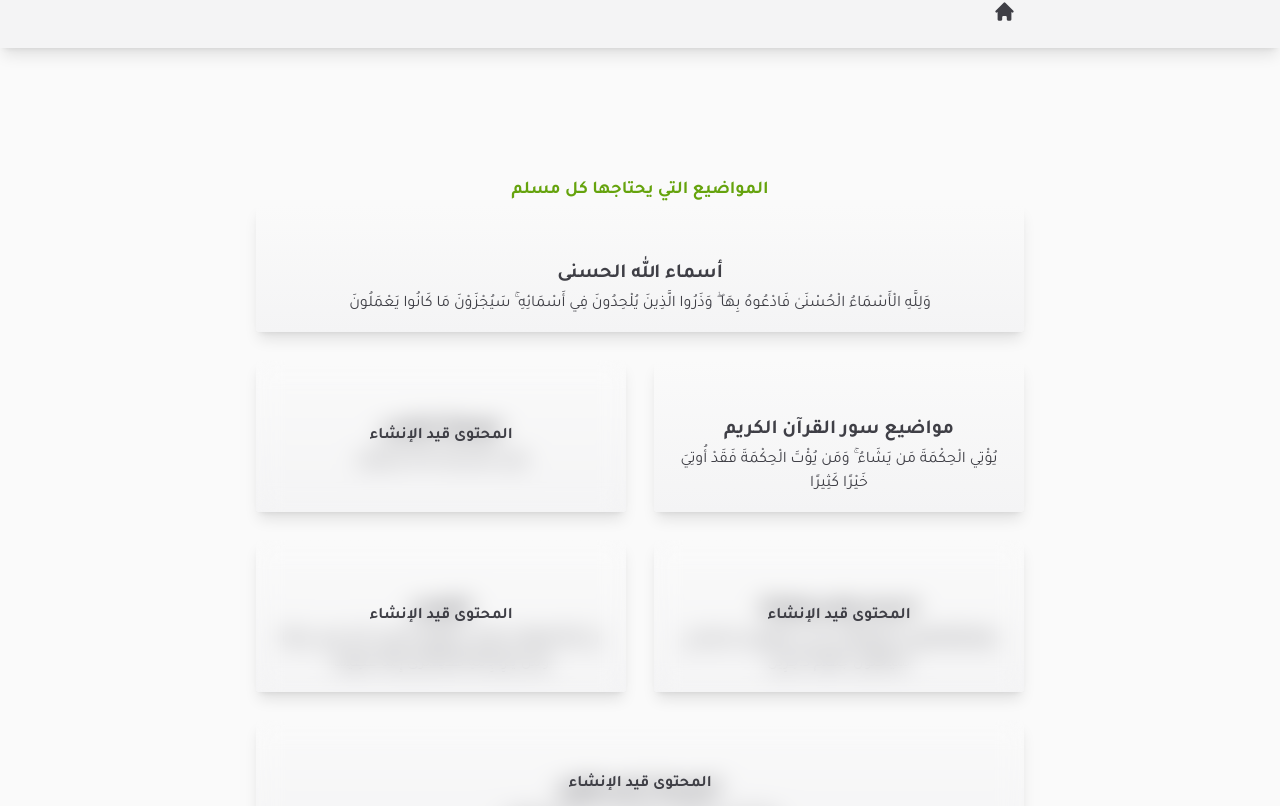
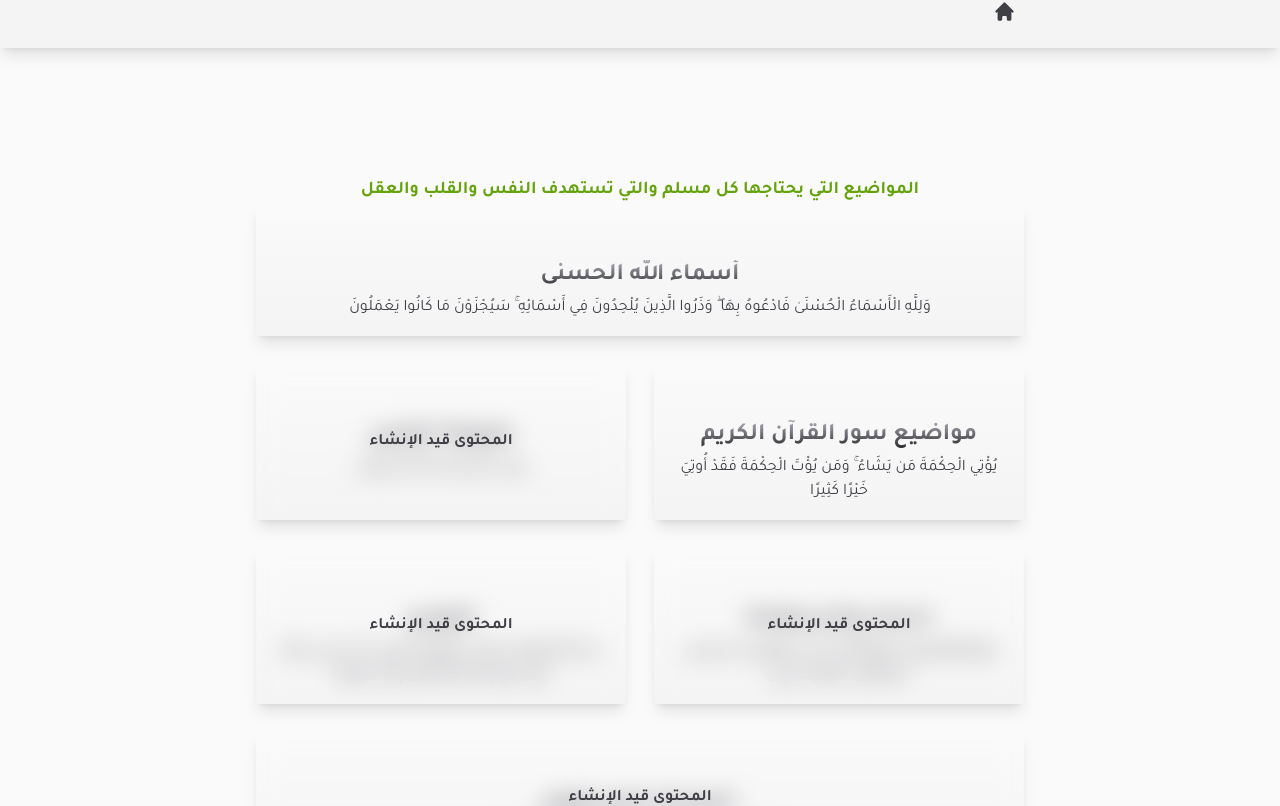
Before and after one commit to Ali-Hussein-dev/safwat-almaerifa, a Next.js app: page / in a window 1280 px wide. Shown: the top 806 px of the page. Built offline with nearby package versions, Linux system fonts and the light colour scheme; what tailwind-custom-utilities would draw is missing.

Commit message:
feat: tweak UI

```diff
--- a/src/app/layout.tsx
+++ b/src/app/layout.tsx
@@ -7,7 +7,7 @@ import NextTopLoader from "nextjs-toploader";
 
 const fontFamily = Tajawal({
   subsets: ["arabic"],
-  display: "swap",
+  display: "auto",
   weight: ["200", "300", "400", "500", "700", "800", "900"],
 });
 
--- a/src/app/names-of-Allah/page.tsx
+++ b/src/app/names-of-Allah/page.tsx
@@ -1,13 +1,15 @@
 import { NamesList } from "@/components/names-list";
 import { getAllPages } from "../../../sanity/lib/get-name-page";
+import { H1 } from "@/components/headers";
 
 const content = {
   h1: "أسماء الله الحسنى",
   p: "وَلِلَّهِ الْأَسْمَاءُ الْحُسْنَىٰ فَادْعُوهُ بِهَا ۖ وَذَرُوا الَّذِينَ يُلْحِدُونَ فِي أَسْمَائِهِ ۚ سَيُجْزَوْنَ مَا كَانُوا يَعْمَلُونَ",
 };
 export const metadata = {
-  title: "أسماء الله الحسنى",
+  title: content.h1,
   description: "أسمى الله الحسنى مع شرح لكل اسم",
+  category: "أسماء الله الحسنى",
 };
 
 const NamesOfAllah = async () => {
@@ -16,9 +18,7 @@ const NamesOfAllah = async () => {
   return (
     <div className="mx-auto w-full max-w-3xl grow space-y-4 px-2 pt-4 md:pt-20">
       <div>
-        <h1 className="mb-1 text-center text-lg font-extrabold text-zinc-700 sm:text-2xl md:text-4xl">
-          {content.h1}
-        </h1>
+        <H1 value={content.h1} />
         <p className="text-center text-lg text-zinc-600">{content.p}</p>
       </div>
       <NamesList names={pages} />
--- a/src/components/Hero/Hero.tsx
+++ b/src/components/Hero/Hero.tsx
@@ -55,12 +55,12 @@ const Overlay = () => (
 );
 
 const content = {
-  p: "المواضيع التي يحتاجها كل مسلم",
+  p: "المواضيع التي يحتاجها كل مسلم والتي تستهدف النفس والقلب والعقل",
 };
 export const Hero = () => {
   return (
     <section className="mx-auto max-w-3xl pb-10 pt-4 text-zinc-700 md:pt-28">
-      <p className="text-center text-lg font-semibold text-lime-600">
+      <p className="px-3 text-center text-lg font-semibold text-lime-600">
         {content.p}
       </p>
       <div className="grid gap-4 md:grid-cols-2 md:gap-7">
@@ -83,7 +83,9 @@ export const Hero = () => {
             </div>
             <div className="px-2 pb-4 pt-7 md:px-4">
               <div className="space-y-1 text-center">
-                <h2 className="text-xl font-bold">{item.name}</h2>
+                <h2 className="text-grad-zinc text-2xl font-bold">
+                  {item.name}
+                </h2>
                 <p>{item.description}</p>
               </div>
               {item.status === "soon" && <Overlay />}
--- /dev/null
+++ b/src/components/headers.tsx
@@ -0,0 +1,5 @@
+export const H1 = ({ value }: { value: string }) => (
+  <h1 className="text-grad-lime mb-1 text-center text-lg font-extrabold text-zinc-700 sm:text-2xl md:text-4xl">
+    {value}
+  </h1>
+);
--- a/src/components/topic-card/topic-card.tsx
+++ b/src/components/topic-card/topic-card.tsx
@@ -11,7 +11,7 @@ export const TopicCard: React.FC<TopicProps> = ({ order, title }) => {
     <Link
       href={`/quran-topics/${order}`}
       className={clsx(
-        "rounded border-b-2 border-transparent bg-gradient-to-t px-4 py-6 shadow-lg duration-300 hover:border-zinc-500",
+        "group rounded border-b-2 border-transparent bg-gradient-to-t px-4 py-6 shadow-lg duration-300 hover:border-lime-500",
         css.group,
       )}
     >
@@ -24,7 +24,9 @@ export const TopicCard: React.FC<TopicProps> = ({ order, title }) => {
         >
           <span>{order}</span>
         </span>
-        <span className="text-xl font-bold text-zinc-500">{title}</span>
+        <span className="text-xl font-bold text-zinc-500 group-hover:text-lime-600">
+          {title}
+        </span>
       </div>
     </Link>
   );
--- a/src/styles/globals.css
+++ b/src/styles/globals.css
@@ -27,9 +27,16 @@
         break-inside: avoid;
     }
 }
-.text-grad {
-    background: linear-gradient(to left, #00FF00 10%, #00FFFF 90%);
+.text-grad-zinc {
+    background: linear-gradient(to top, #27272a 10%, #a1a1aa 90%);
     -webkit-background-clip: text;
     background-clip: text;
     color: transparent;
 }
+
+.text-grad-lime {
+    background: linear-gradient(to top, #84cc16 40%, #bef264 100%);
+    -webkit-background-clip: text;
+    background-clip: text;
+    color: transparent;
+}
```
